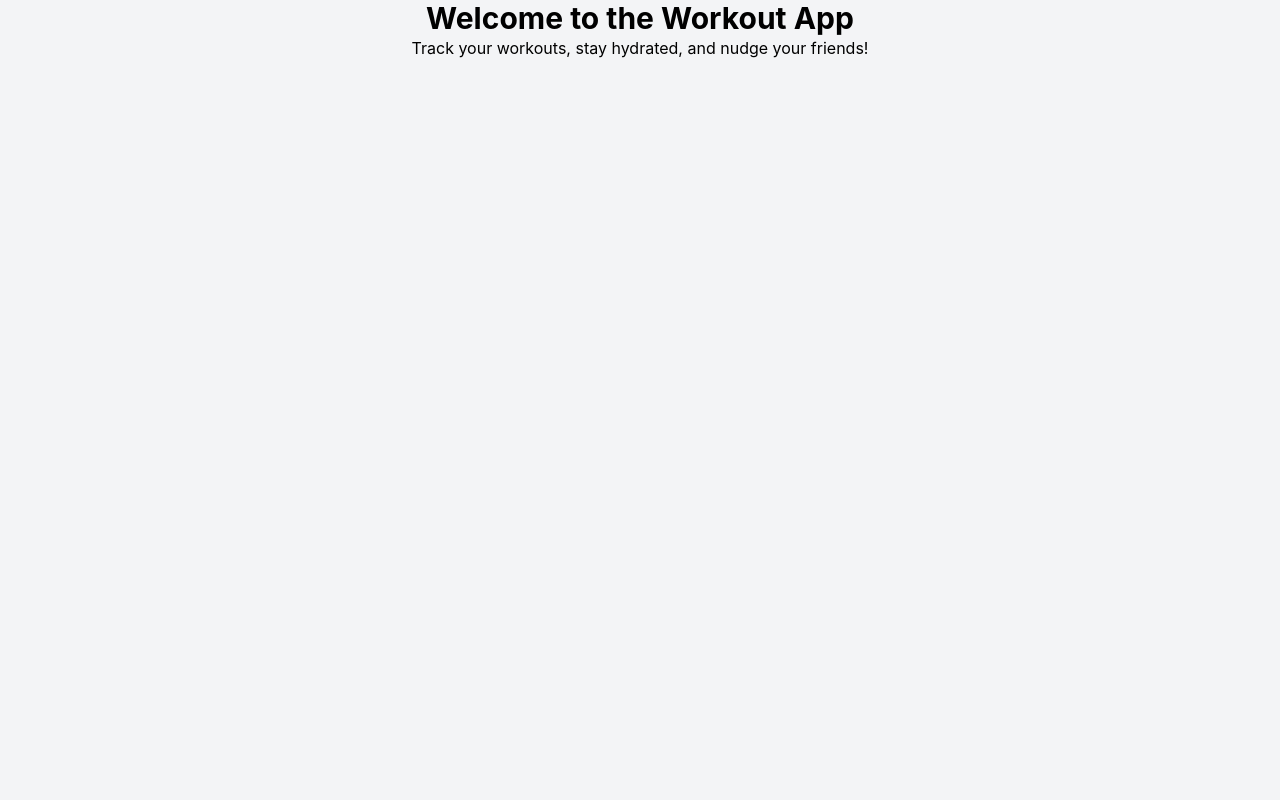
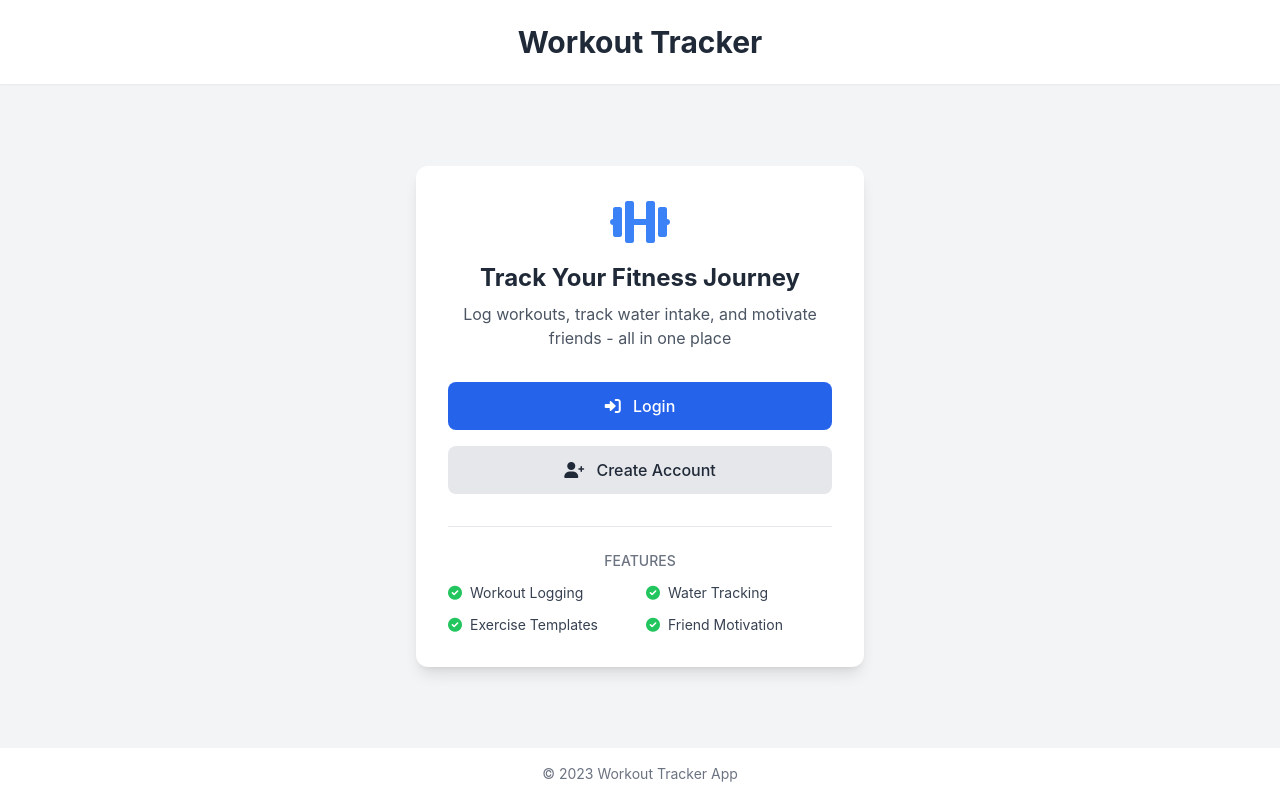
Before and after one commit to MuddyHope/blackboxai-1743975119600, a website: page index.html in a window 1280 px wide. Drawn offline with nearby package versions, Linux system fonts and the light colour scheme.

Commit message:
Add index.html 1743978163734

```diff
--- a/index.html
+++ b/index.html
@@ -7,13 +7,59 @@
     <link href="styles.css" rel="stylesheet">
     <script src="script.js" defer></script>
     <script src="https://cdn.tailwindcss.com"></script>
+    <link rel="stylesheet" href="https://cdnjs.cloudflare.com/ajax/libs/font-awesome/6.0.0-beta3/css/all.min.css">
 </head>
-<body class="bg-gray-100 dark:bg-gray-900">
-    <header>
-        <h1 class="text-3xl font-bold text-center">Welcome to the Workout App</h1>
+<body class="bg-gray-100 dark:bg-gray-900 min-h-screen flex flex-col">
+    <header class="bg-white dark:bg-gray-800 shadow-sm p-6">
+        <h1 class="text-3xl font-bold text-center text-gray-800 dark:text-white">Workout Tracker</h1>
     </header>
-    <main>
-        <p class="text-center">Track your workouts, stay hydrated, and nudge your friends!</p>
+
+    <main class="flex-1 flex items-center justify-center p-6">
+        <div class="max-w-md w-full bg-white dark:bg-gray-800 rounded-xl shadow-lg overflow-hidden p-8 text-center">
+            <div class="mb-8">
+                <i class="fas fa-dumbbell text-5xl text-blue-500 mb-4"></i>
+                <h2 class="text-2xl font-bold text-gray-800 dark:text-white mb-2">Track Your Fitness Journey</h2>
+                <p class="text-gray-600 dark:text-gray-300">
+                    Log workouts, track water intake, and motivate friends - all in one place
+                </p>
+            </div>
+
+            <div class="space-y-4">
+                <a href="login.html" class="block w-full bg-blue-600 hover:bg-blue-700 text-white font-medium py-3 px-4 rounded-lg transition duration-200 dark:bg-blue-500 dark:hover:bg-blue-600">
+                    <i class="fas fa-sign-in-alt mr-2"></i> Login
+                </a>
+
+                <a href="signup.html" class="block w-full bg-gray-200 hover:bg-gray-300 text-gray-800 font-medium py-3 px-4 rounded-lg transition duration-200 dark:bg-gray-700 dark:hover:bg-gray-600 dark:text-white">
+                    <i class="fas fa-user-plus mr-2"></i> Create Account
+                </a>
+            </div>
+
+            <div class="mt-8 pt-6 border-t border-gray-200 dark:border-gray-700">
+                <h3 class="text-sm font-medium text-gray-500 dark:text-gray-400 mb-3">FEATURES</h3>
+                <div class="grid grid-cols-2 gap-3 text-sm">
+                    <div class="flex items-center">
+                        <i class="fas fa-check-circle text-green-500 mr-2"></i>
+                        <span class="text-gray-700 dark:text-gray-300">Workout Logging</span>
+                    </div>
+                    <div class="flex items-center">
+                        <i class="fas fa-check-circle text-green-500 mr-2"></i>
+                        <span class="text-gray-700 dark:text-gray-300">Water Tracking</span>
+                    </div>
+                    <div class="flex items-center">
+                        <i class="fas fa-check-circle text-green-500 mr-2"></i>
+                        <span class="text-gray-700 dark:text-gray-300">Exercise Templates</span>
+                    </div>
+                    <div class="flex items-center">
+                        <i class="fas fa-check-circle text-green-500 mr-2"></i>
+                        <span class="text-gray-700 dark:text-gray-300">Friend Motivation</span>
+                    </div>
+                </div>
+            </div>
+        </div>
     </main>
+
+    <footer class="bg-white dark:bg-gray-800 p-4 text-center text-sm text-gray-500 dark:text-gray-400">
+        © 2023 Workout Tracker App
+    </footer>
 </body>
 </html>
```
